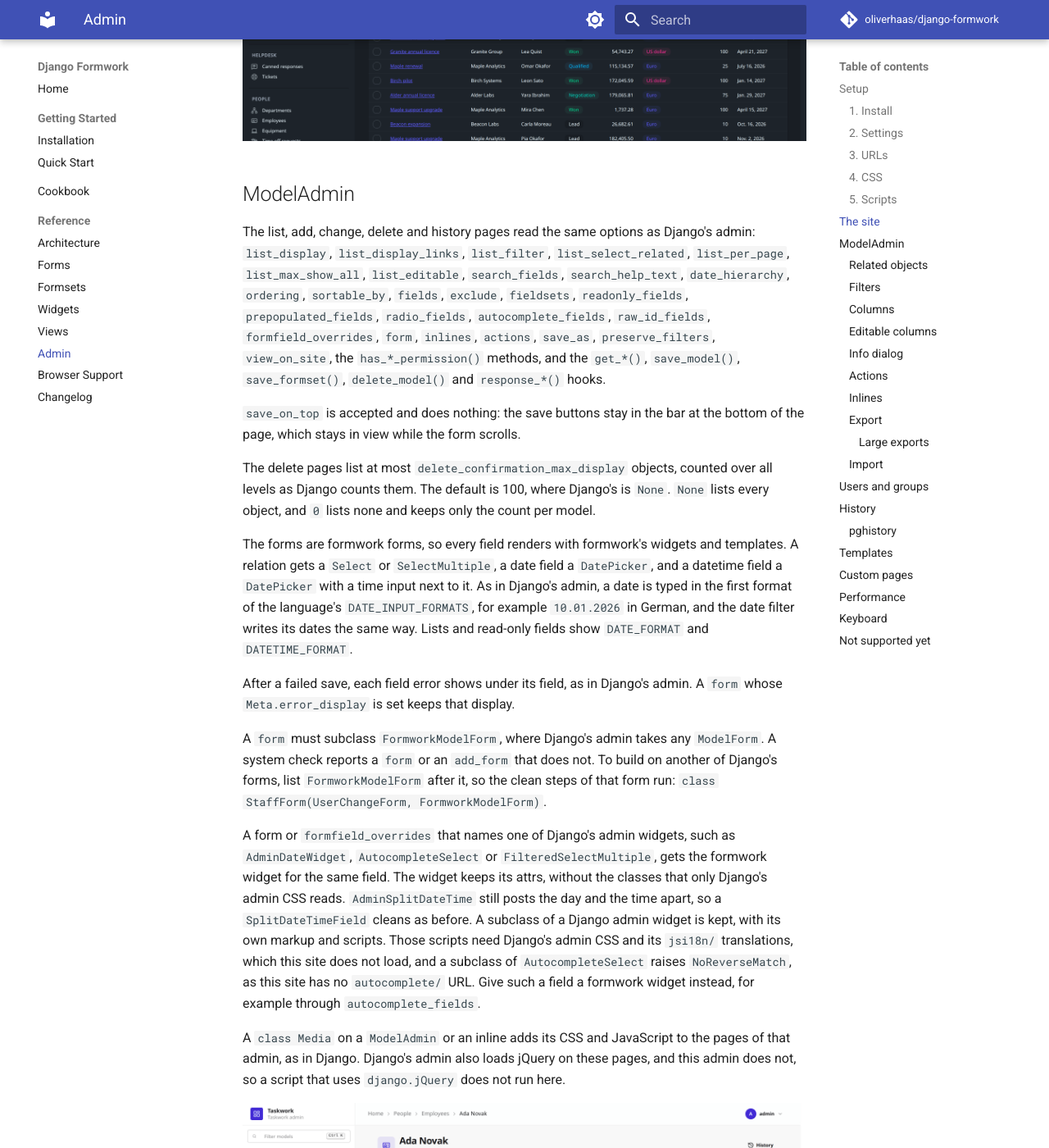
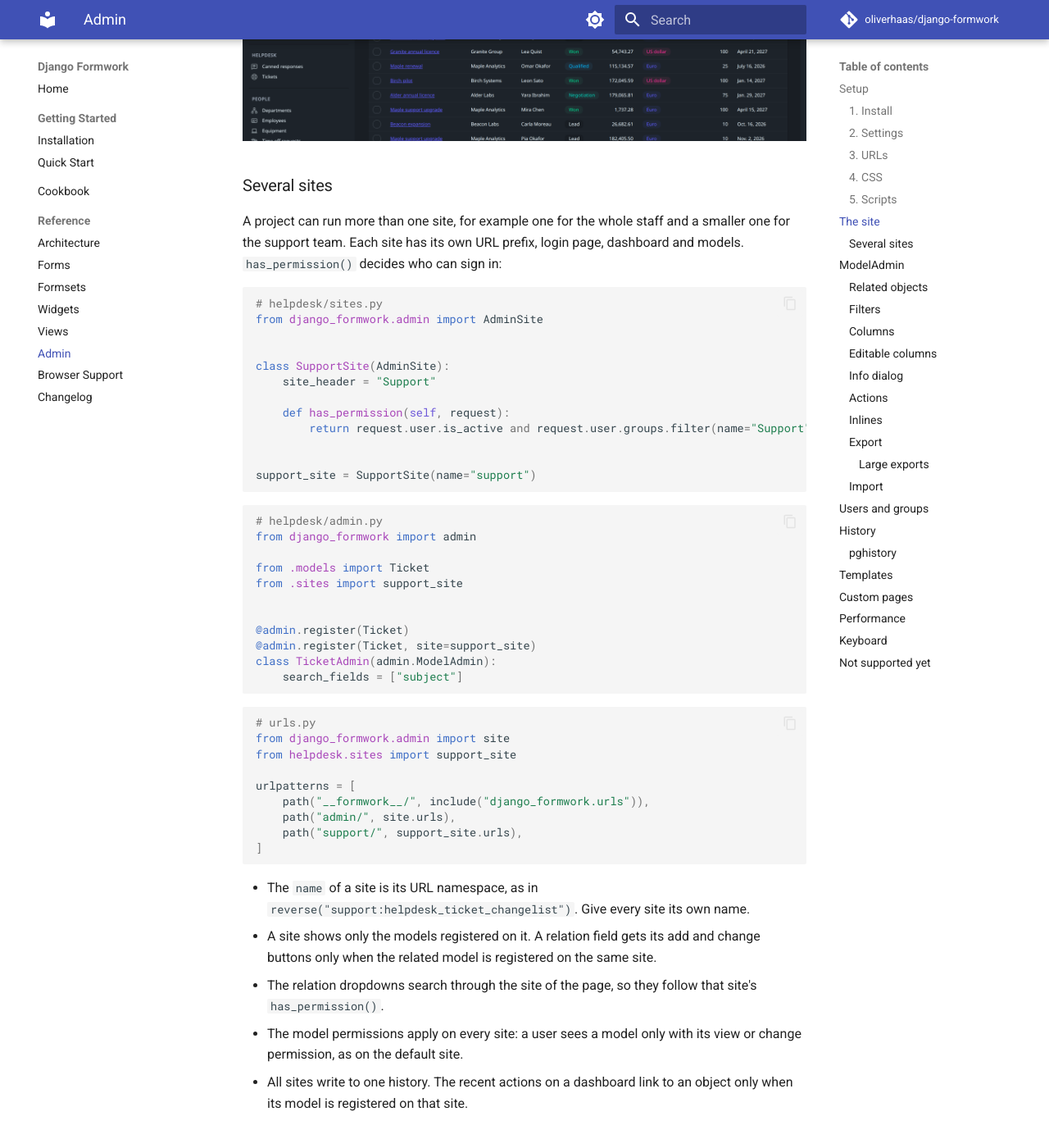
Before and after one commit to oliverhaas/django-formwork, an MkDocs documentation site: the page built from docs/reference/admin.md, in a window 1280 px wide and 1400 px high, scrolled down 4050 px. Shown: the whole window at 82% size. Built offline with MkDocs 1.6.1 and Material for MkDocs 9.7.7, drawn with Linux system fonts in a browser that asks for light colours; comment, search, counter and statistics services are not loaded; the version menu is left out.

Commit message:
test(admin): cover a second admin site and document several sites

````diff
--- a/docs/reference/admin.md
+++ b/docs/reference/admin.md
@@ -148,6 +148,64 @@
 login page, so the URLs do not show which models are registered.
 
 ![The deal list in the dark theme](../img/admin/changelist-dark.webp)
+
+### Several sites
+
+A project can run more than one site, for example one for the whole staff and a smaller
+one for the support team. Each site has its own URL prefix, login page, dashboard and
+models. `has_permission()` decides who can sign in:
+
+```python
+# helpdesk/sites.py
+from django_formwork.admin import AdminSite
+
+
+class SupportSite(AdminSite):
+    site_header = "Support"
+
+    def has_permission(self, request):
+        return request.user.is_active and request.user.groups.filter(name="Support").exists()
+
+
+support_site = SupportSite(name="support")
+```
+
+```python
+# helpdesk/admin.py
+from django_formwork import admin
+
+from .models import Ticket
+from .sites import support_site
+
+
+@admin.register(Ticket)
+@admin.register(Ticket, site=support_site)
+class TicketAdmin(admin.ModelAdmin):
+    search_fields = ["subject"]
+```
+
+```python
+# urls.py
+from django_formwork.admin import site
+from helpdesk.sites import support_site
+
+urlpatterns = [
+    path("__formwork__/", include("django_formwork.urls")),
+    path("admin/", site.urls),
+    path("support/", support_site.urls),
+]
+```
+
+- The `name` of a site is its URL namespace, as in
+  `reverse("support:helpdesk_ticket_changelist")`. Give every site its own name.
+- A site shows only the models registered on it. A relation field gets its add and
+  change buttons only when the related model is registered on the same site.
+- The relation dropdowns search through the site of the page, so they follow that
+  site's `has_permission()`.
+- The model permissions apply on every site: a user sees a model only with its view or
+  change permission, as on the default site.
+- All sites write to one history. The recent actions on a dashboard link to an object
+  only when its model is registered on that site.
 
 ## ModelAdmin
 
````
Also changed, not shown: 2 other files.
